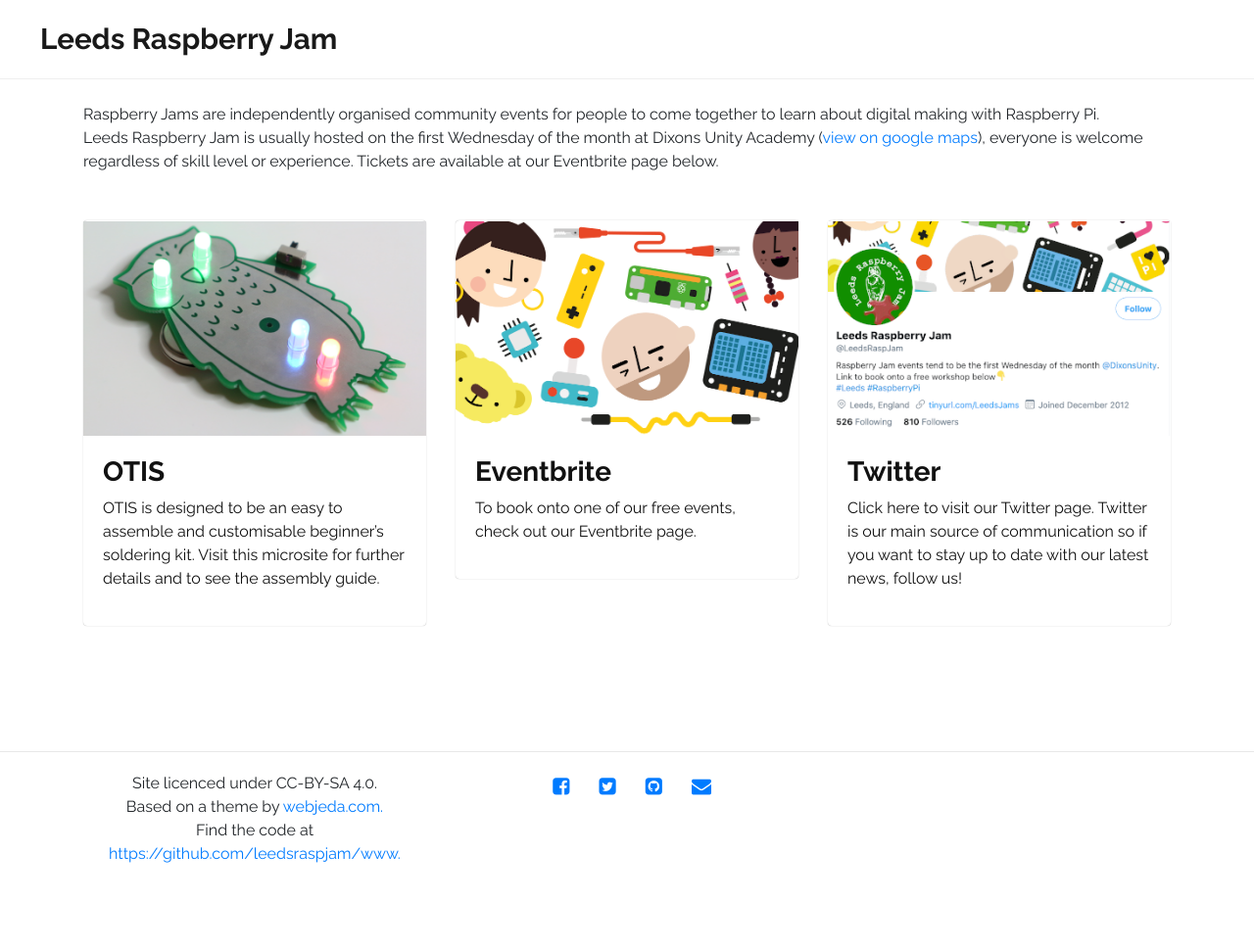
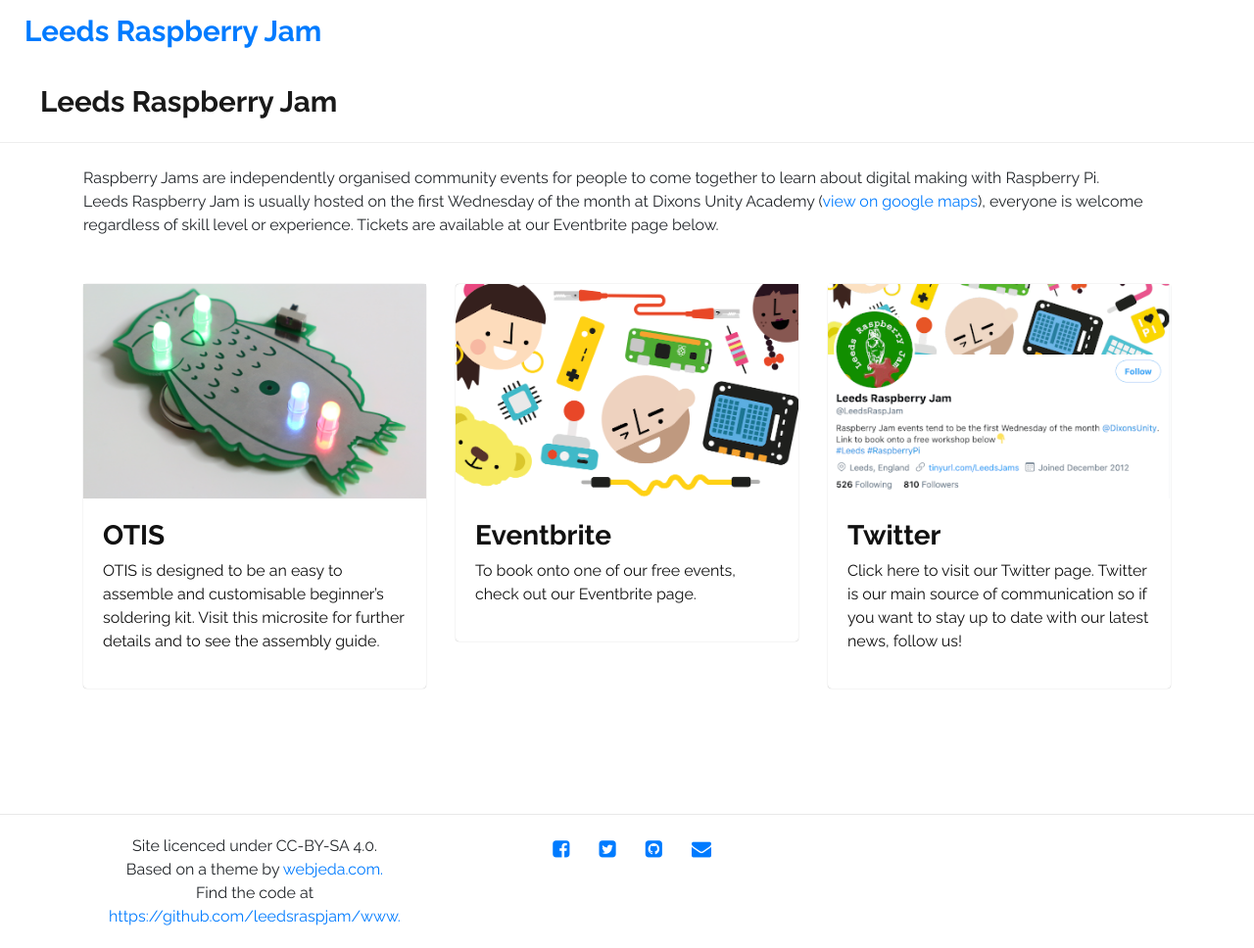
Before and after one commit to LeedsRaspJam/www, a Jekyll site: the page built from index.html, in a window 1280 px wide. Shown: the whole page at 98% size. Built offline with Jekyll 4.4.1, drawn with Linux system fonts in a browser that asks for light colours; the list of posts is cut into pages by our own code; before the commit the page ends 904 px from its top, so only the background shows below that.

Commit message:
Update header.html

```diff
--- a/_includes/header.html
+++ b/_includes/header.html
@@ -1,4 +1,5 @@
 <header class="site-header">
+<a class="navbar-brand" href="{{site.baseurl}}/">Leeds Raspberry Jam</a>
 <nav class="navbar navbar-expand-lg navbar-light bg-transparent">
   <a class="navbar-brand" href="{{site.baseurl}}/">Leeds Raspberry Jam</a>
   <button class="navbar-toggler" type="button" data-toggle="collapse" data-target="#navbarSupportedContent" aria-controls="navbarSupportedContent" aria-expanded="false" aria-label="Toggle navigation">
```
